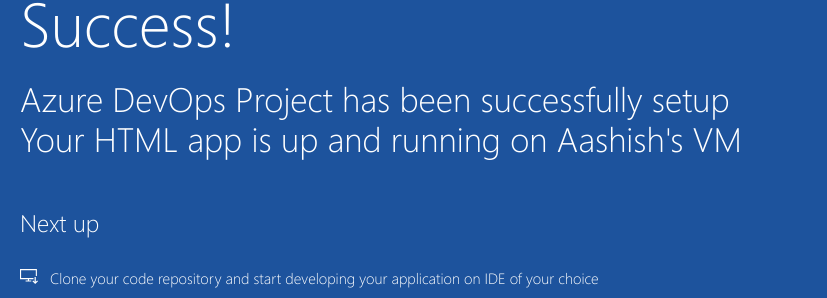
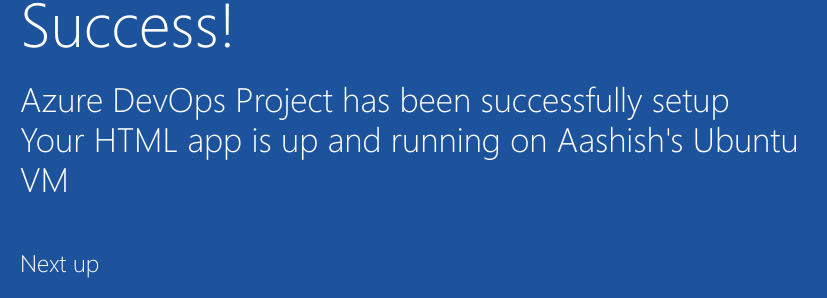
Before and after one commit to apaikrao/devops, a plain HTML site: page index.html in a window 1280 px wide. Shown: the part 392-690 px from the top of the page, 205-1032 px from the left. Drawn offline with Linux system fonts and the light colour scheme.

Commit message:
We have made some update to index.html file

```diff
--- a/index.html
+++ b/index.html
@@ -20,7 +20,7 @@
             <div class="content-body">
                 <div class="success-text">Success!</div>
                 <div class="description line-1"> Azure DevOps Project has been successfully setup</div>
-                <div class="description line-2"> Your HTML app is up and running on Aashish's VM </div>
+                <div class="description line-2"> Your HTML app is up and running on Aashish's Ubuntu  VM </div>
                 <div class="next-steps-container">
                     <div class="next-steps-header">Next up</div>
                     <div class="next-steps-body">
```
